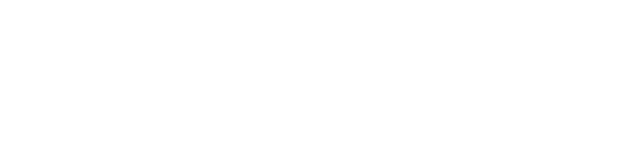
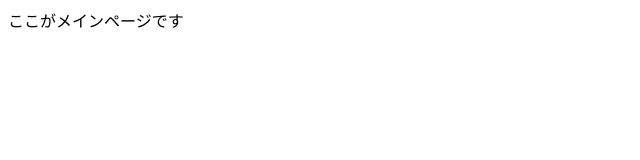
Before and after one commit to rieono2020/BeGood_Hatagaya, a plain HTML site: page index.html in a window 1280 px wide. Shown: the whole page, without its empty margins (0-640 px from the left). Drawn offline with Linux system fonts and the light colour scheme.

Commit message:
ページ追加、index.htmlへ説明追加

```diff
--- a/index.html
+++ b/index.html
@@ -7,6 +7,6 @@
     <title>Document</title>
 </head>
 <body>
-
+ここがメインページです
 </body>
 </html>
```
Also changed, not shown: 1 other file.
